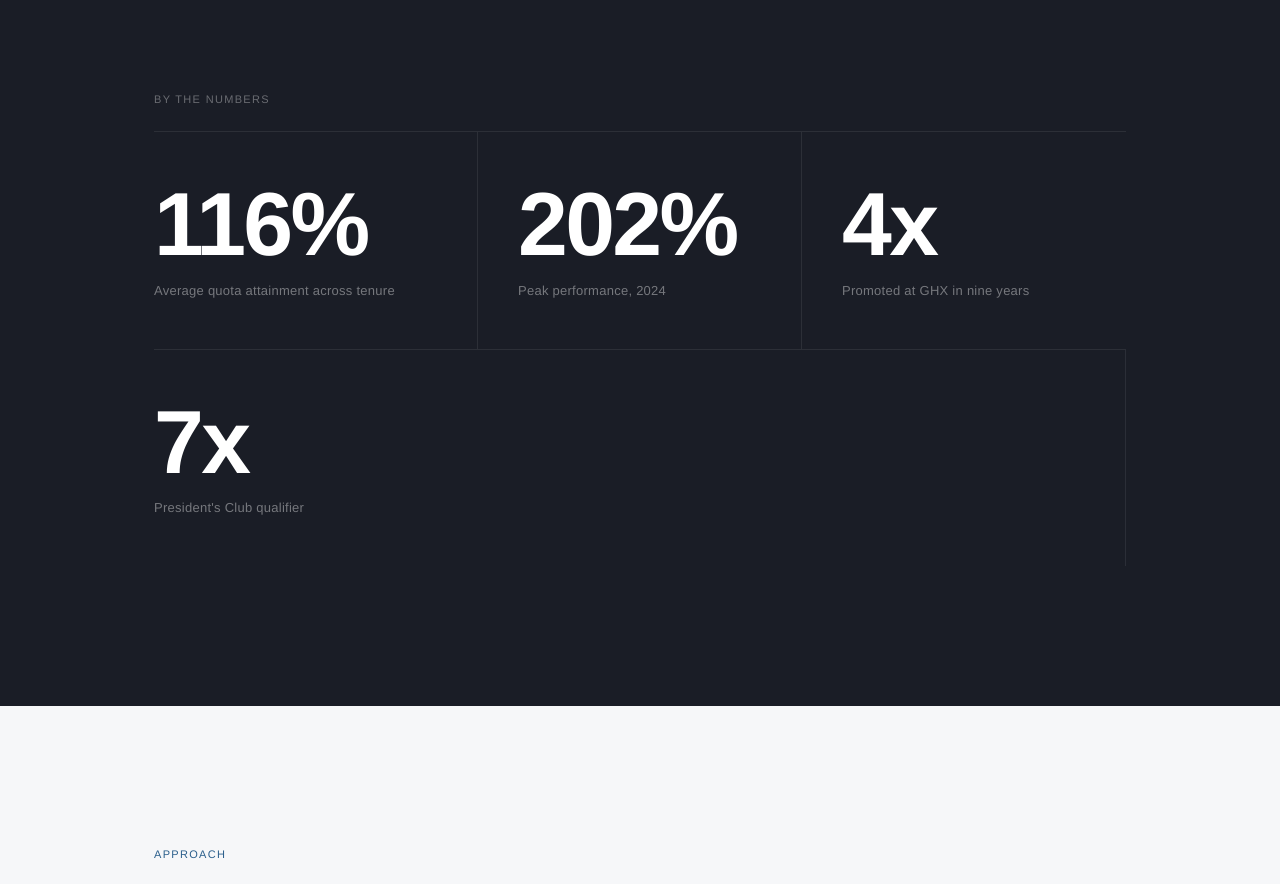
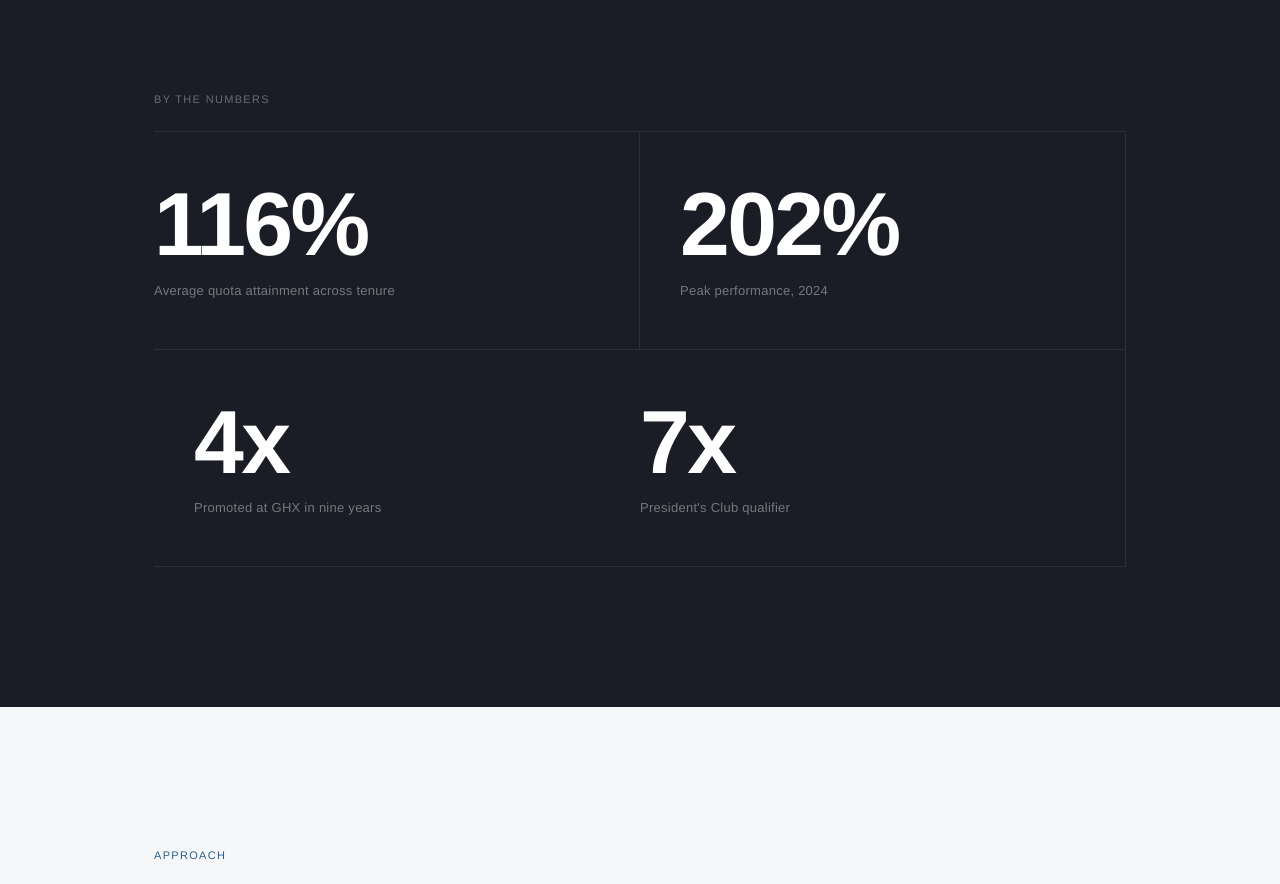
Before and after one commit to adamcox012-Simms/Adam-cox0121, a plain HTML site: page index.html in a window 1280 px wide. Shown: the part 2700-3584 px from the top of the page. Drawn offline with Linux system fonts and the light colour scheme; a web font is replaced by a local one.

Commit message:
Restructure numbers section to 2x2 grid (remove row-bottom wrapper, 2-col CSS)

```diff
--- a/index.html
+++ b/index.html
@@ -330,7 +330,7 @@ img { display: block; max-width: 100%; }
 }
 .numbers-grid {
   display: grid;
-  grid-template-columns: repeat(3, 1fr);
+  grid-template-columns: repeat(2, 1fr);
   gap: 0;
   border-top: 1px solid rgba(255,255,255,0.08);
 }
@@ -745,8 +745,6 @@ img { display: block; max-width: 100%; }
         <div class="numbers-value">4x</div>
         <div class="numbers-desc">Promoted at GHX in nine years</div>
       </div>
-    </div>
-    <div class="numbers-row-bottom">
       <div class="numbers-item reveal">
         <div class="numbers-value">7x</div>
         <div class="numbers-desc">President's Club qualifier</div>
```
